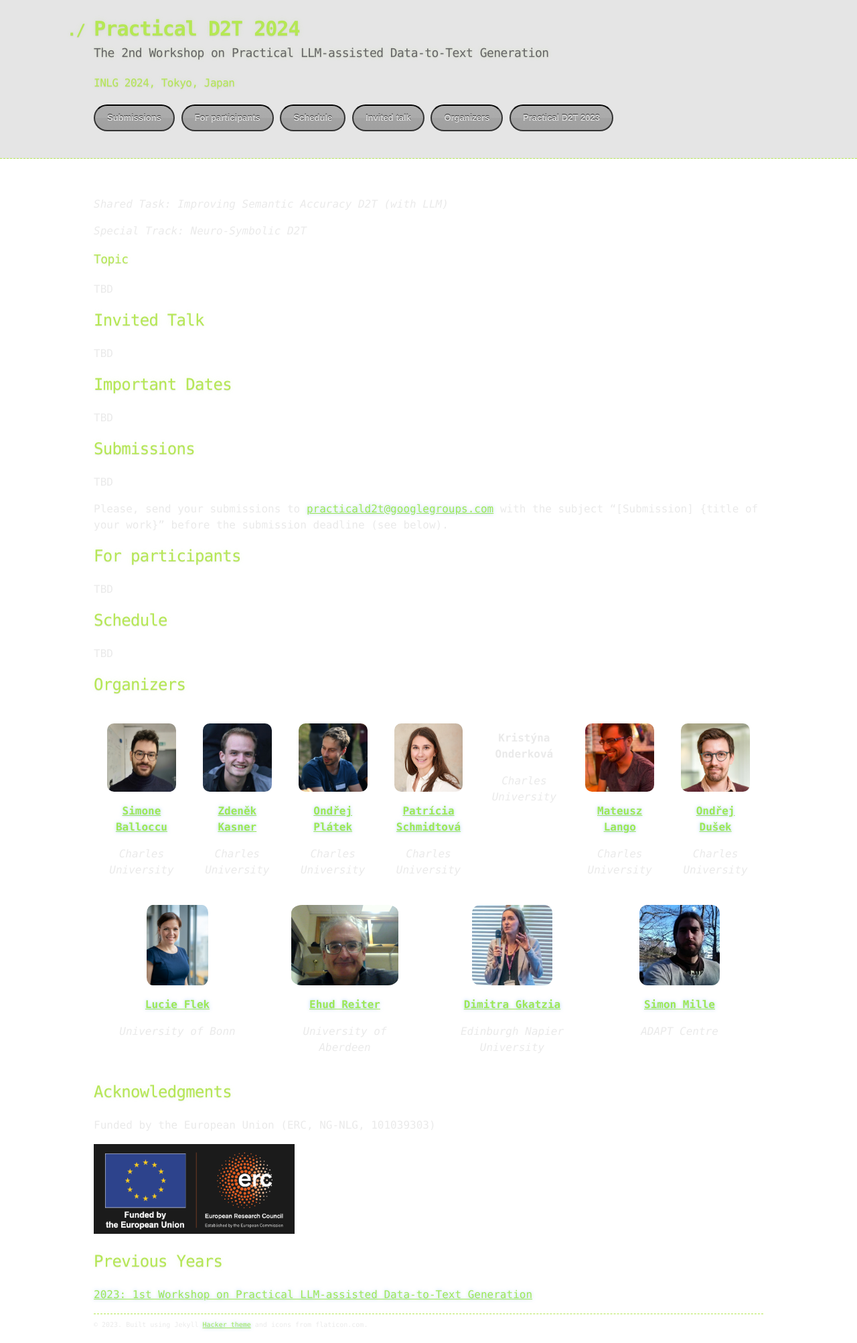
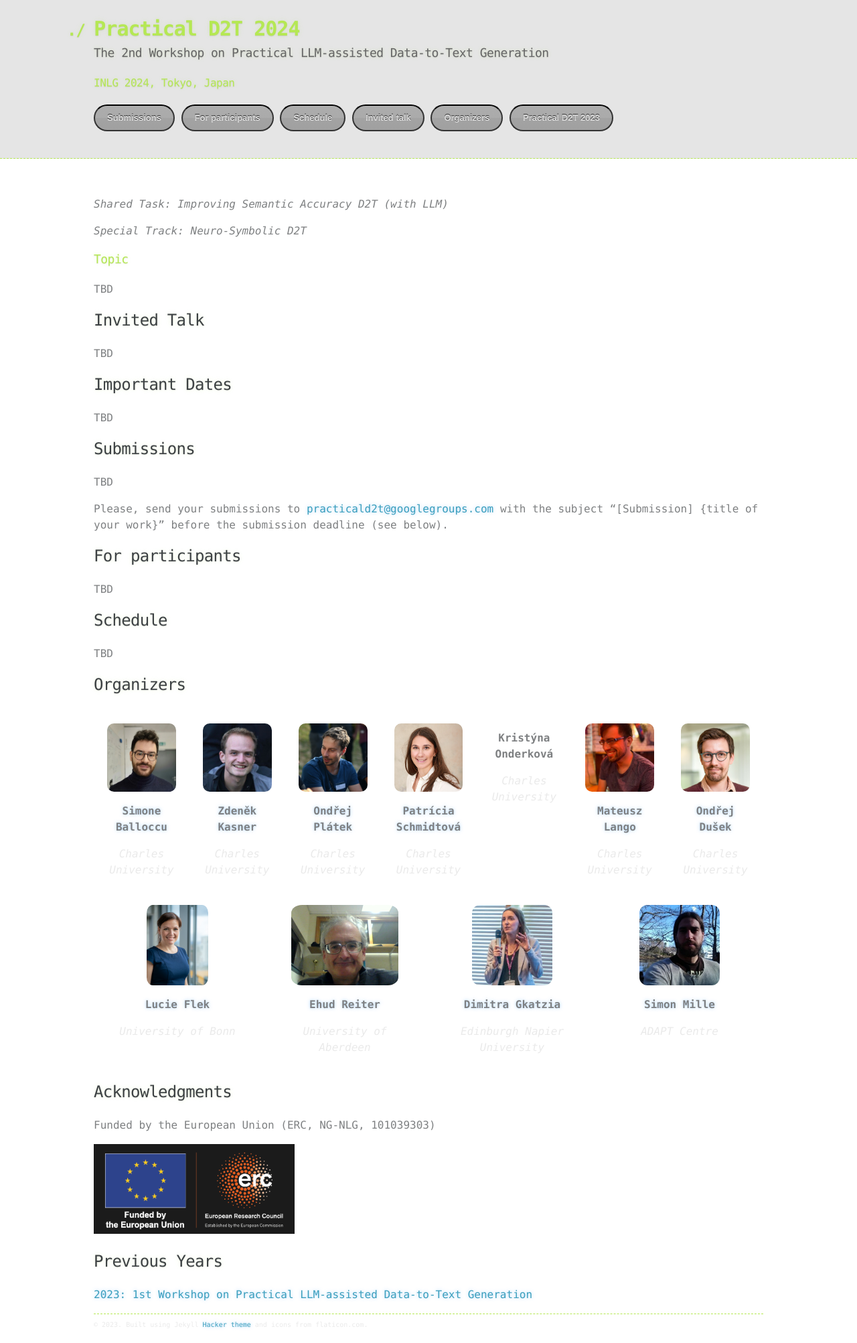
Before and after one commit to practicald2t/practicald2t.github.io, a Jekyll site: the page built from index.md, in a window 1280 px wide. Shown: the whole page at 67% size. Built offline with Jekyll 4.4.1, drawn with Linux system fonts in a browser that asks for light colours.

Commit message:
Update custom.css

```diff
--- a/assets/css/custom.css
+++ b/assets/css/custom.css
@@ -59,32 +59,24 @@ body {
   background-image: none;
 }
 
-$title-color: #3d4144;
-$paragraph-color: #7e8082;
-$link-color: #3a9ebc;
-$link-hover-color: #235e70;
-
-//Title styles
 
 h1 {
-  color: $title-color;
+  color:  #3d4144;
 }
 
 h2 {
-  color: $title-color;
+  color: #3d4144;
 }
 
-// Paragraph styles
 p {
-  color: $paragraph-color;
+  color: #7e8082;
 }
 
-// Link styles
 a {
-  color: $link-color;
+  color: #3a9ebc;
   text-decoration: none;
 
-  &:hover {
-    color: $link-hover-color;
+&:hover {
+    color: #235e70;
   }
 }
```
